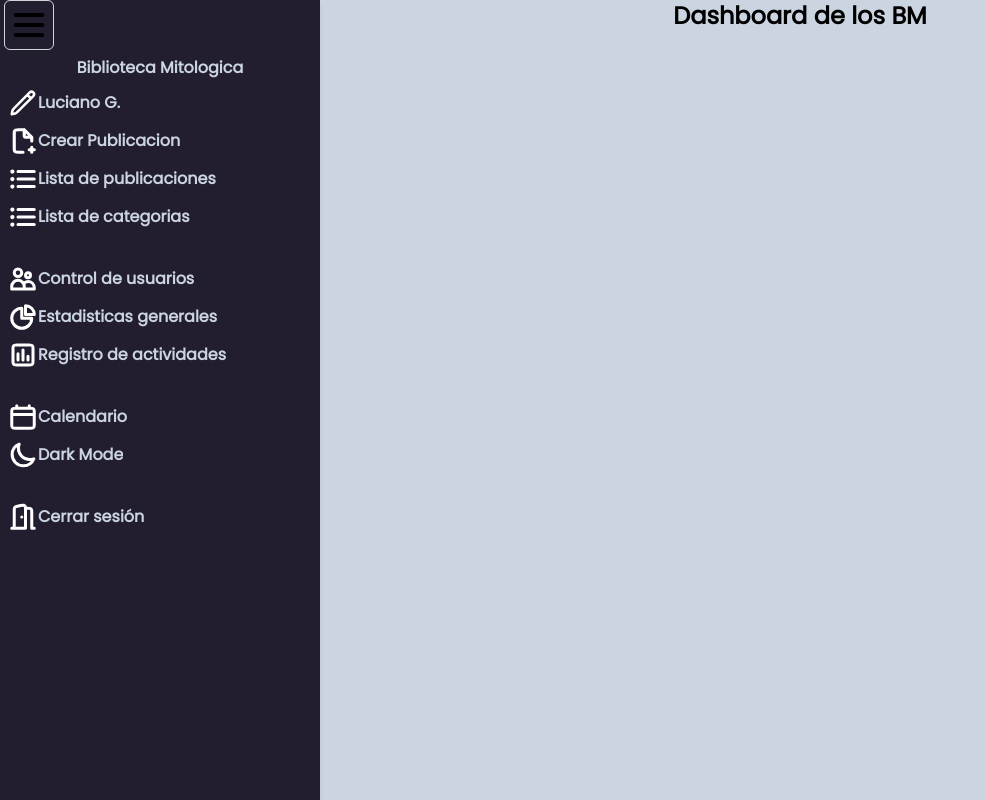
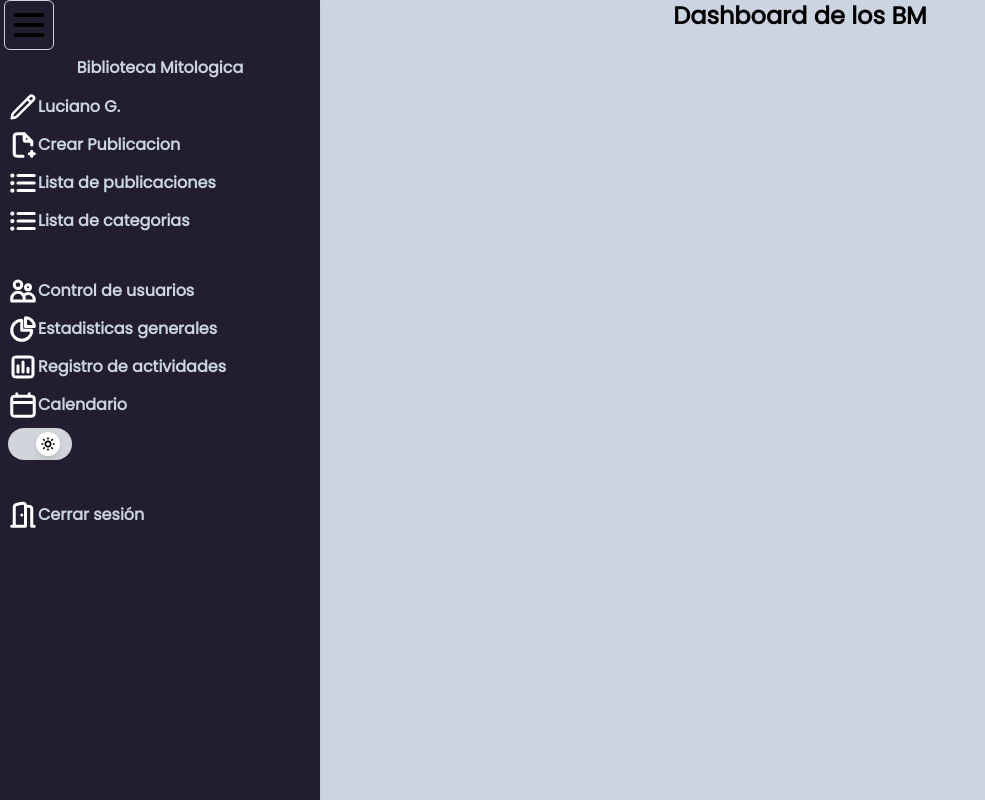
Before and after one commit to lgramajo99/biblioteca_mitologica, a React (Vite) app in the folder client/: page /administracion in a window 1280 px wide. Shown: the whole page, without its empty margins (0-985 px from the left). Built offline with nearby package versions, Linux system fonts and the light colour scheme.

Commit message:
agregando el boton de cammbio de estado de dark a light

```diff
--- a/client/src/App.css
+++ b/client/src/App.css
@@ -24,6 +24,12 @@
   }
 }
 
+
+#toggle:checked+.dot {
+  transform: translateX(100%);
+  background-color: #68d391;
+  /* Color cuando está encendido */
+}
 
 /* #root {
   max-width: 1280px;
--- /dev/null
+++ b/client/src/components/common/DarkModeSwitchButton.jsx
@@ -0,0 +1,34 @@
+import { useSelector } from "react-redux";
+import { useAdminActions } from "../../redux/actions/adminAction";
+import { moon, sun } from '../../assets/index';
+
+function DarkModeSwitchButton() {
+    const { themeChangeMode } = useSelector(state => state.admin);
+    const { handleThemeMode } = useAdminActions();
+
+    return (
+        <label htmlFor="toggle" className="flex items-center cursor-pointer">
+            <div className="relative">
+                <input
+                    id="toggle"
+                    type="checkbox"
+                    className="sr-only"
+                    checked={themeChangeMode}
+                    onChange={handleThemeMode}
+                />
+
+                <button
+                    type="button"
+                    className={`flex items-center justify-between text-start w-16 h-8 bg-gray-300 rounded-full p-1 focus:outline-none ${themeChangeMode ? 'bg-blue-600' : ''}`}
+                    onClick={handleThemeMode}
+                >
+                    <div className={`w-6 h-6 rounded-full bg-white shadow-md flex items-center justify-center transition-transform transform ${themeChangeMode ? 'translate-x-full' : ''}`}>
+                        <img src={themeChangeMode ? sun : moon} alt={themeChangeMode ? "Sun" : "Moon"} className="w-4 h-4" />
+                    </div>
+                </button>
+            </div>
+        </label>
+    );
+}
+
+export default DarkModeSwitchButton;
--- a/client/src/components/dashboard/layout/DashboardMenu.jsx
+++ b/client/src/components/dashboard/layout/DashboardMenu.jsx
@@ -4,6 +4,7 @@ import ElementBtnMenu from "./ElementBtnMenu";
 import { addFile, listUl, users, chartPie, squarePoll, calendar, doorOpen, menu, sun, moon } from "../../../assets/index";
 import { useAuthActions } from "../../../redux/actions/authAction";
 import { useNavigate } from "react-router-dom";
+import DarkModeSwitchButton from '../../common/DarkModeSwitchButton';
 
 function DashboardMenu() {
     const { handleDisplayedMenu, handleThemeMode } = useAdminActions();
@@ -20,7 +21,7 @@ function DashboardMenu() {
                 <img src={menu} alt="menu" />
             </button>
 
-            <ul className="overflow-hidden">
+            <ul className="overflow-hidden px-2 gap-y-2 flex flex-col">
                 <button
                     type="button"
                     className="w-full px-2 py-1 font-semibold transition-colors duration-300 ease-in-out rounded-md focus:outline-none focus:text-white hover:text-white overflow-hidden whitespace-nowrap"
@@ -39,22 +40,14 @@ function DashboardMenu() {
                 <ElementBtnMenu image={users} alt="control de usuario" txt="Control de usuarios" to={"control-usuario"} />
                 <ElementBtnMenu image={chartPie} alt="listUl" txt="Estadisticas generales" to={"estadisticas-generales"} />
                 <ElementBtnMenu image={squarePoll} alt="listUl" txt="Registro de actividades" to={"registro-actividades"} />
-                <br />
-
                 <ElementBtnMenu image={calendar} alt="listUl" txt="Calendario" to={"calendario"} />
-                <button type="button"
-                    className="flex px-2 py-1 items-center text-start w-full transition duration-300 ease-in-out hover:bg-darkPurple focus:bg-darkPurple focus:outline-none"
-                    onClick={handleThemeMode}>
-
-                    <img src={themeChangeMode ? moon : sun} alt='Change mode' className={themeChangeMode && 'filter invert'} />
-                    {displayedMenu && <span className="font-bold truncate">{themeChangeMode ? 'Dark Mode' : 'Light mode'}</span>}
-                </button>
+                <DarkModeSwitchButton />
                 <br />
                 <button type="button"
                     onClick={logout}
-                    className="flex px-2 py-1 items-center text-start w-full transition duration-300 ease-in-out hover:bg-darkPurple focus:bg-darkPurple focus:outline-none">
+                    className="flex items-center text-start w-full transition duration-300 ease-in-out hover:bg-darkPurple focus:bg-darkPurple focus:outline-none">
 
-                    <img src={doorOpen} alt='door open' className={themeChangeMode && 'filter invert'} />
+                    <img src={doorOpen} alt='door open' className={`${themeChangeMode ? 'filter invert' : ''}`} />
                     {displayedMenu && <span className="font-bold truncate">Cerrar sesión</span>}
                 </button>
 
--- a/client/src/components/dashboard/layout/ElementBtnMenu.jsx
+++ b/client/src/components/dashboard/layout/ElementBtnMenu.jsx
@@ -10,15 +10,16 @@ function ElementBtnMenu({ image = pen, alt, txt, to }) {
         navigate(`/administracion/${to}`);
     };
 
+
     return (
         <li>
             <button
                 type="button"
                 title={txt}
                 onClick={handleRedirect}
-                className="flex px-2 py-1 items-center text-start w-full transition duration-300 ease-in-out hover:bg-darkPurple focus:bg-darkPurple focus:outline-none"
+                className="flex items-center text-start w-full transition duration-300 ease-in-out hover:bg-darkPurple focus:bg-darkPurple focus:outline-none"
             >
-                <img src={image} alt={alt} className={themeChangeMode && 'filter invert'} />
+                <img src={image} alt={alt} className={`${themeChangeMode ? 'filter invert' : ''}`} />
                 <span className={displayedMenu ? "font-bold truncate" : "hidden"}>{txt}</span>
             </button>
         </li>
```
